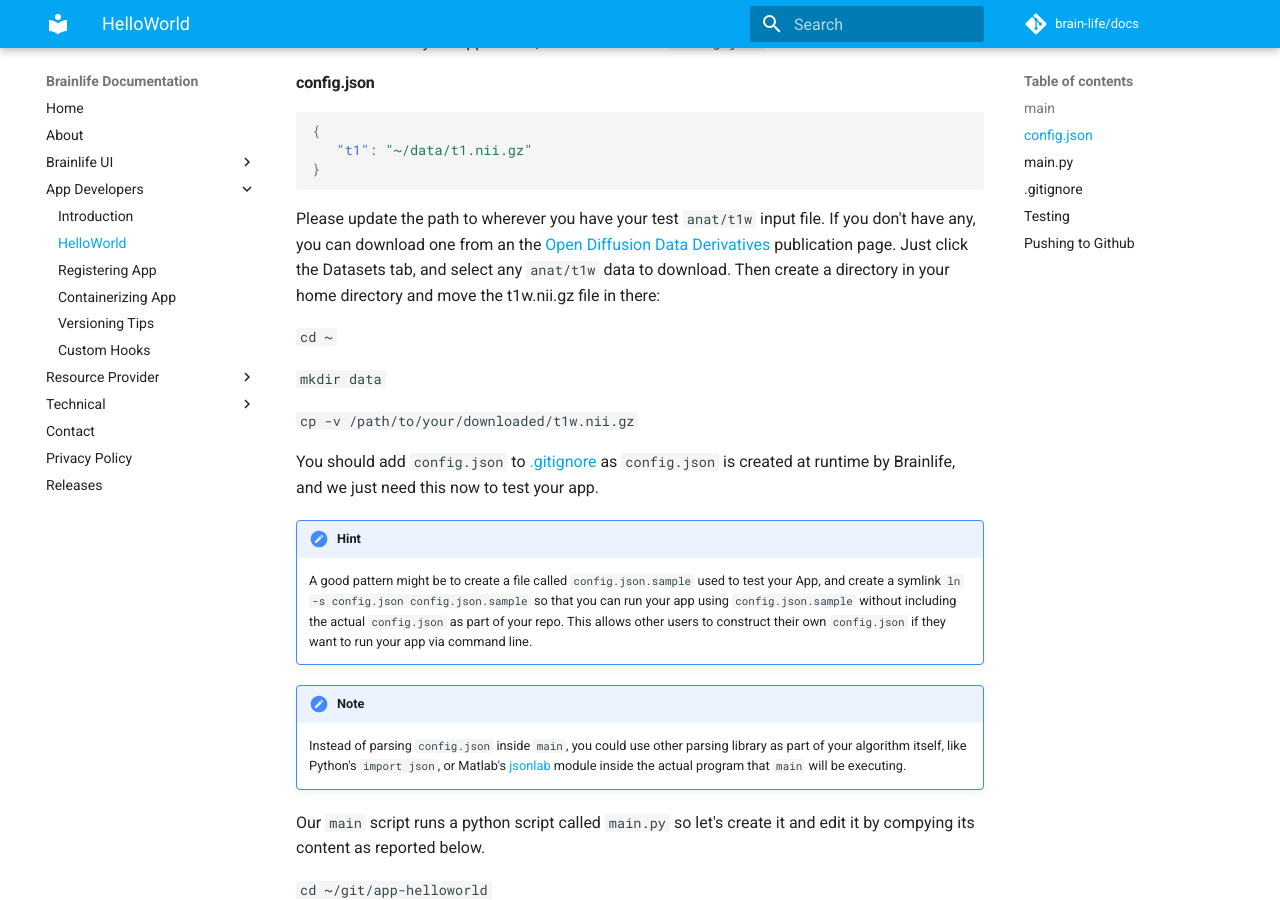
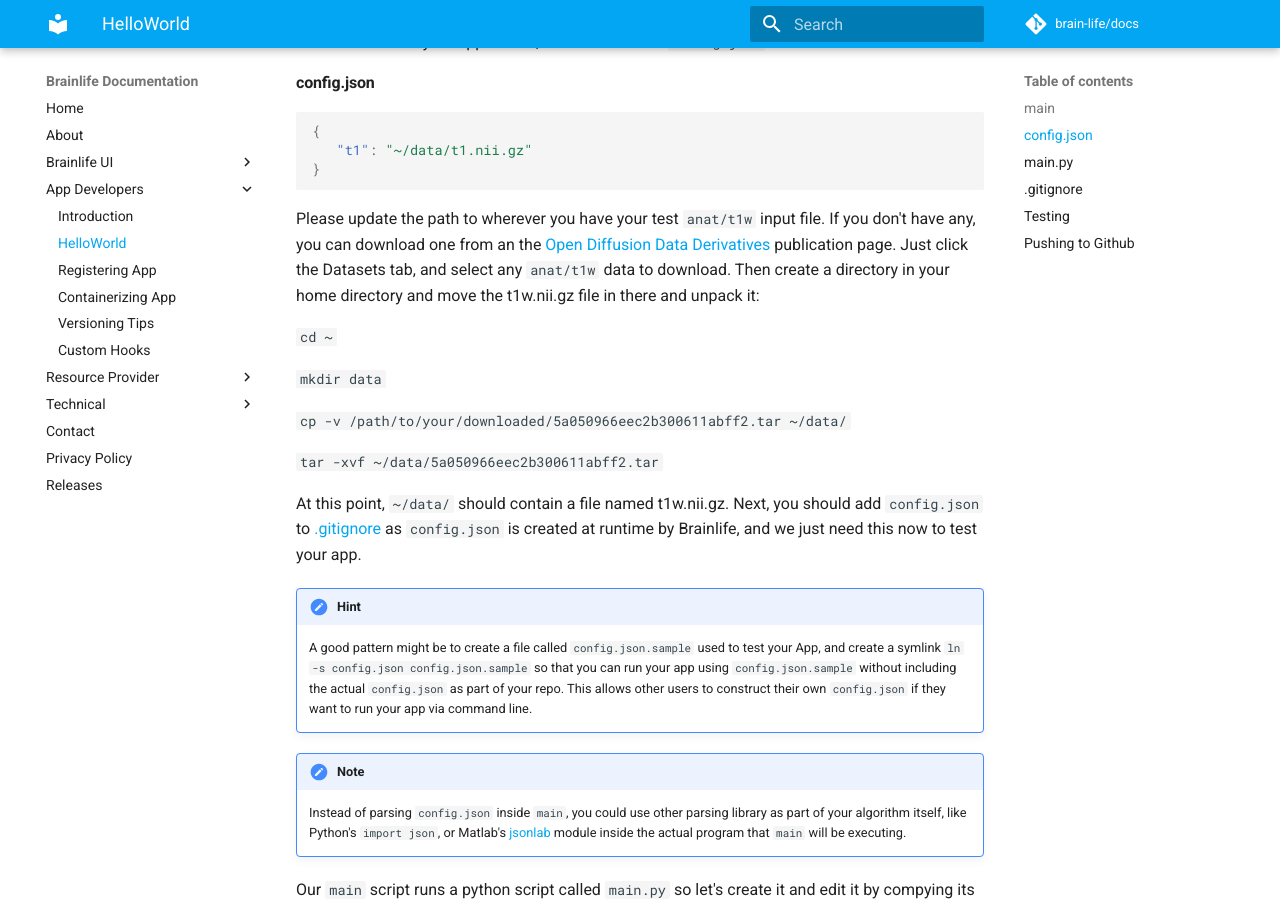
Before and after one commit to brainlife/docs, an MkDocs documentation site: the page built from docs/apps/helloworld.md, in a window 1280 px wide and 900 px high, scrolled down 2189 px. Built offline with MkDocs 1.6.1 and Material for MkDocs 9.7.7, drawn with Linux system fonts in a browser that asks for light colours; comment, search, counter and statistics services are not loaded; old or Windows-style settings are respelled for this version of MkDocs.

Commit message:
Update helloworld.md

````diff
--- a/docs/apps/helloworld.md
+++ b/docs/apps/helloworld.md
@@ -84,15 +84,17 @@
 }
 ```
 
-Please update the path to wherever you have your test `anat/t1w` input file. If you don't have any, you can download one from an the [Open Diffusion Data Derivatives](https://brainlife.io/pub/5a0f0fad2c214c9ba8624376) publication page. Just click the Datasets tab, and select any `anat/t1w` data to download. Then create a directory in your home directory and move the t1w.nii.gz file in there:
+Please update the path to wherever you have your test `anat/t1w` input file. If you don't have any, you can download one from an the [Open Diffusion Data Derivatives](https://brainlife.io/pub/5a0f0fad2c214c9ba8624376) publication page. Just click the Datasets tab, and select any `anat/t1w` data to download. Then create a directory in your home directory and move the t1w.nii.gz file in there and unpack it:
 
 `cd ~`
 
 `mkdir data`
 
-`cp -v /path/to/your/downloaded/t1w.nii.gz`
+`cp -v /path/to/your/downloaded/5a050966eec2b300611abff2.tar ~/data/`
 
-You should add `config.json` to [.gitignore](https://help.github.com/articles/ignoring-files/) as `config.json` is created at runtime by Brainlife, and we just need this now to test your app.
+`tar -xvf ~/data/5a050966eec2b300611abff2.tar`
+
+At this point, `~/data/` should contain a file named t1w.nii.gz. Next, you should add `config.json` to [.gitignore](https://help.github.com/articles/ignoring-files/) as `config.json` is created at runtime by Brainlife, and we just need this now to test your app.
 
 
 !!! hint
````
